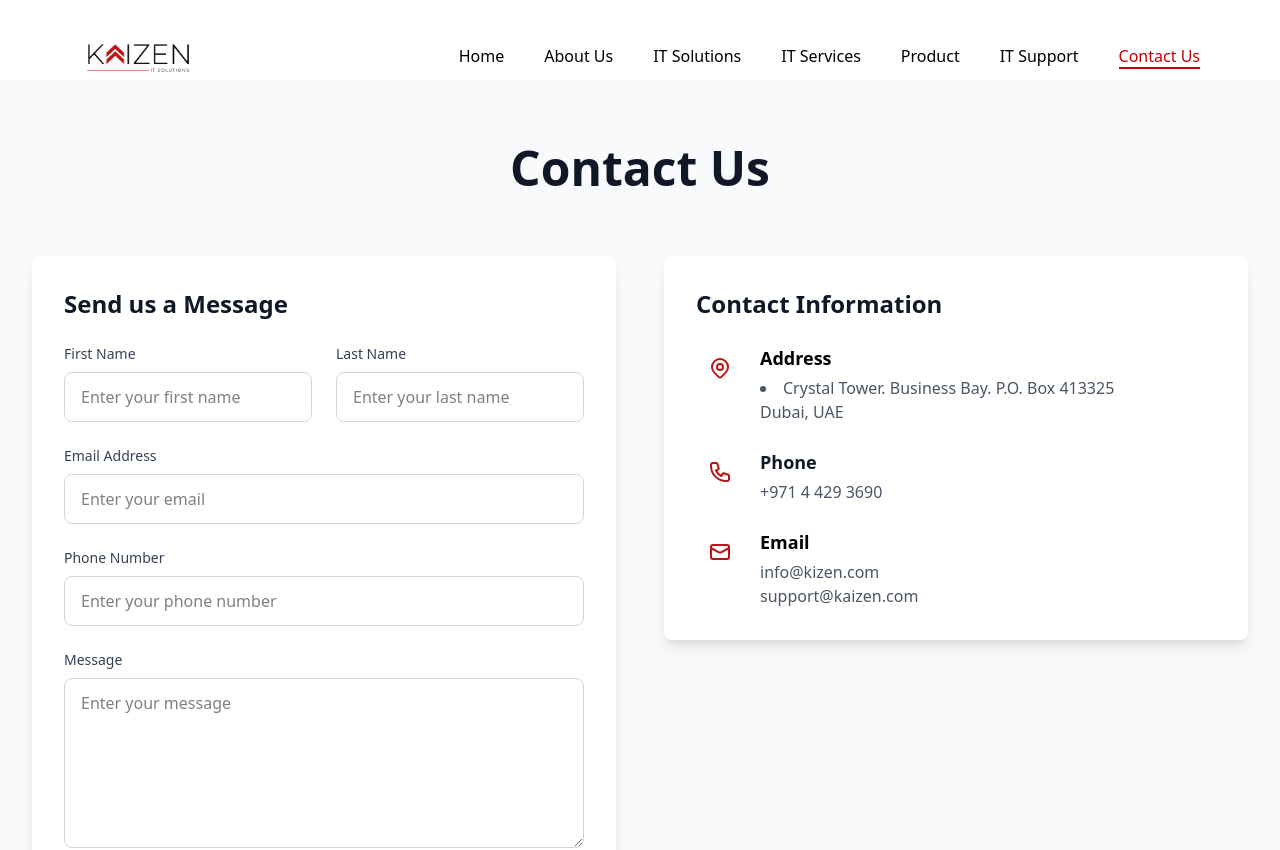
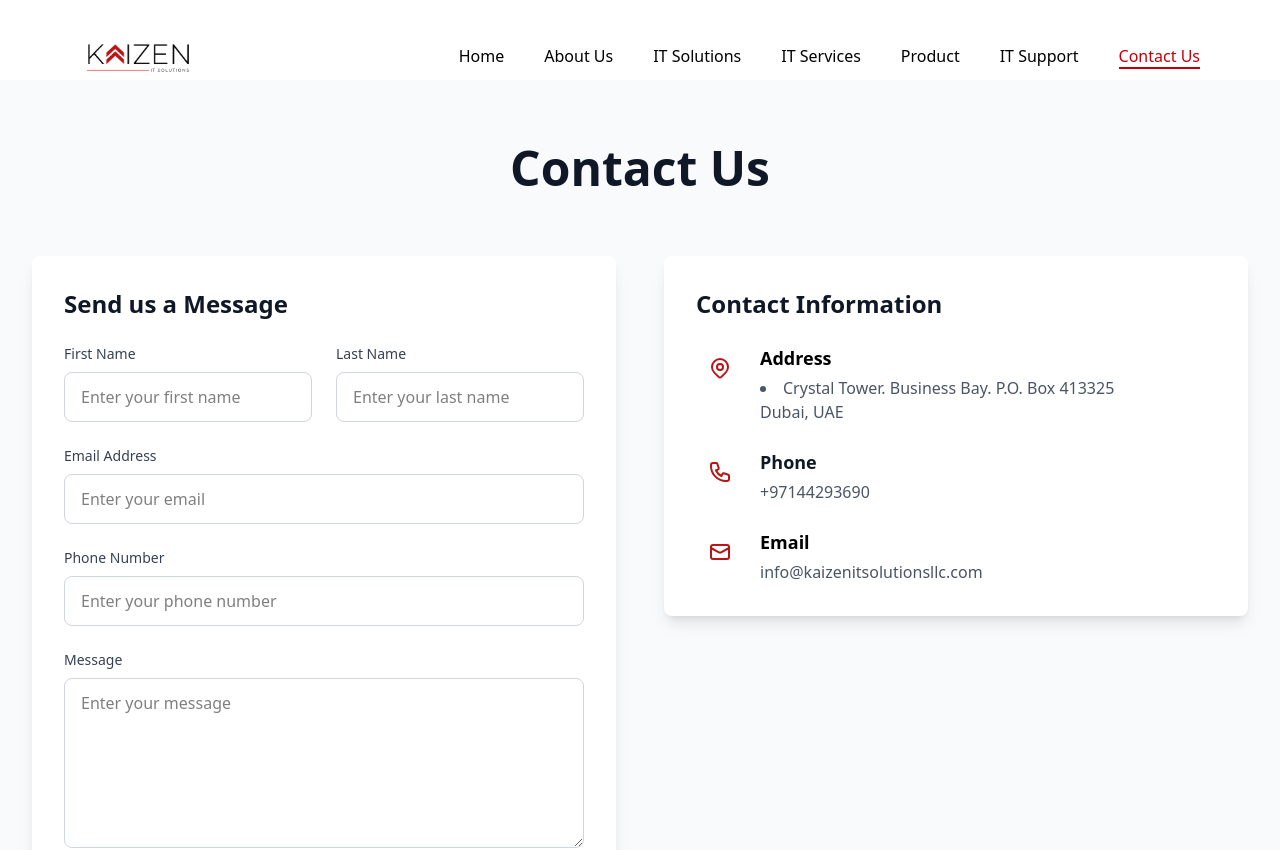
Before and after one commit to mineshpatel0299/Kaizen, a React (Vite) app: page /contact in a window 1280 px wide. Shown: the top 850 px of the page. Built offline with nearby package versions, Linux system fonts and the light colour scheme.

Commit message:
Build fix

```diff
--- a/src/components/Contact.jsx
+++ b/src/components/Contact.jsx
@@ -172,7 +172,7 @@ const Contact = () => {
                     <h3 className="text-lg font-semibold text-gray-900 mb-1">
                       Phone
                     </h3>
-                    <p className="text-gray-600">+971 4 429 3690</p>
+                    <p className="text-gray-600">+97144293690</p>
                   </div>
                 </div>
 
@@ -197,9 +197,9 @@ const Contact = () => {
                       Email
                     </h3>
                     <p className="text-gray-600">
-                      info@kizen.com
-                      <br />
-                      support@kaizen.com
+                      info@kaizenitsolutionsllc.com
+
+
                     </p>
                   </div>
                 </div>
```
